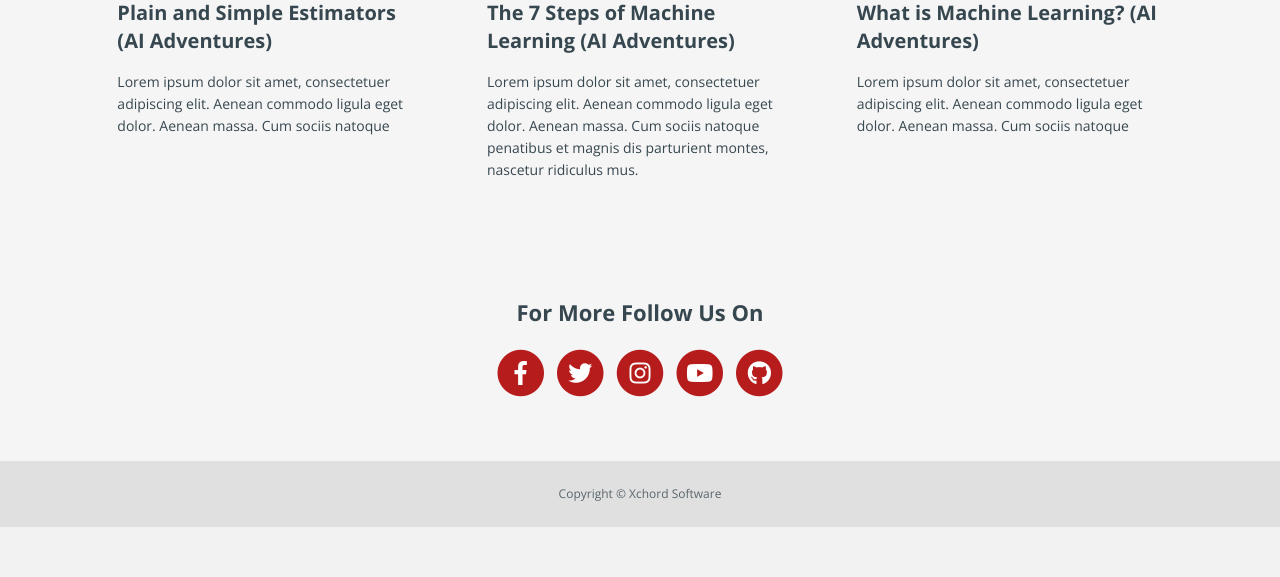
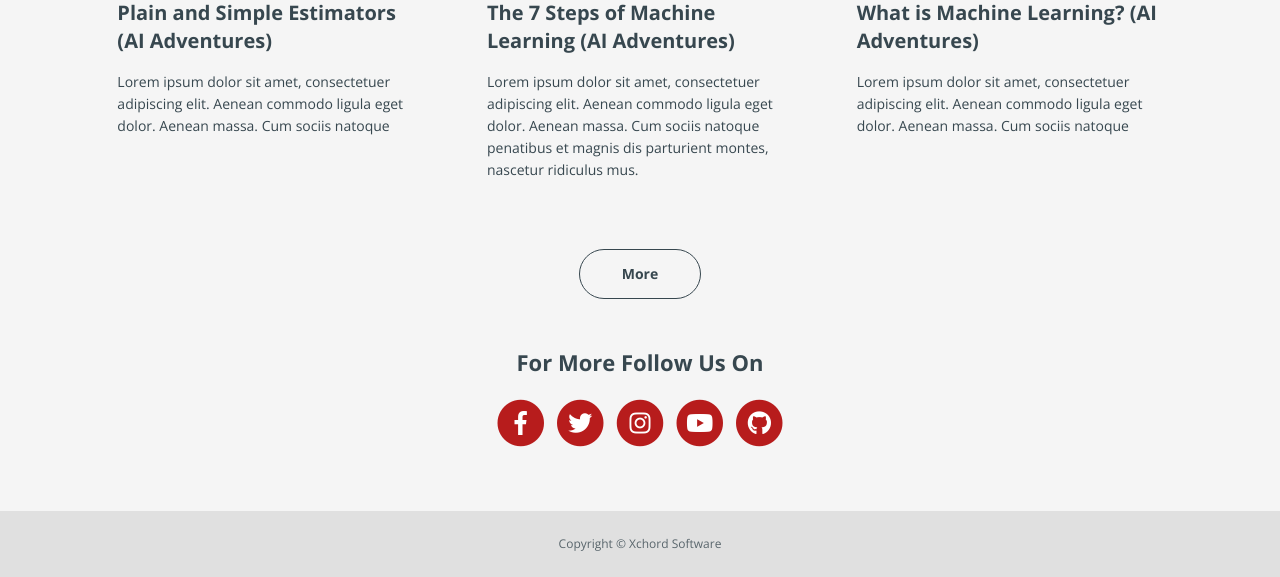
Before and after one commit to wizardlk/wizard-site, a Django app: page /posts/list in a window 1280 px wide. Shown: the part 1232-1809 px from the top of the page. Before the commit the page ends 1759 px from the top, so only its background shows below. Run offline with Django 3.2, Linux system fonts and the light colour scheme; data comes from the database, SQL or seed files in the repository; some libraries are stand-ins or nearby versions.

Commit message:
update posts list

```diff
--- a/posts/templates/posts/posts-list.html
+++ b/posts/templates/posts/posts-list.html
@@ -127,6 +127,7 @@
 
                 </div> <!-- end of col -->
             </div> <!-- end of row -->
+            <a class="btn-outline-lg page-scroll" href="{% url 'posts:list' %}">More</a>
         </div> <!-- end of container -->
     </div> <!-- end of cards-1 -->
     <!-- end of latest videos -->
```
